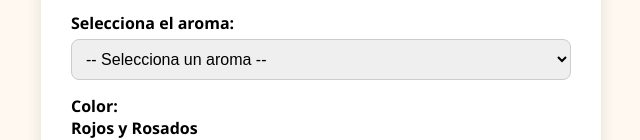
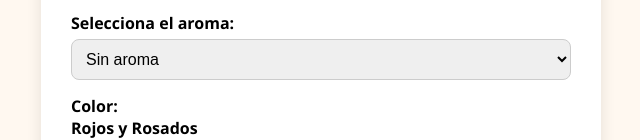
Before and after one commit to Roci01/vela-corazon-grande-aromatica, a plain HTML site: page index.html in a window 1280 px wide. Shown: the part 201-341 px from the top of the page, without its empty margins (319-959 px from the left). Drawn offline with Linux system fonts and the light colour scheme.

Commit message:
Update index.html

```diff
--- a/index.html
+++ b/index.html
@@ -108,8 +108,8 @@
       <input type="text" id="producto" value="Vela decorativa de corazón grande" readonly />
 
       <label for="aroma">Selecciona el aroma:</label>
-      <select name="aroma" id="aroma">
-        <option value="">-- Selecciona un aroma --</option>
+      <select id="aroma" onchange="actualizarPrecio()">
+        <option value="Sin aroma" selected>Sin aroma</option>
         <option value="patchouli">Terroso dulce - Pachuli</option>
         <option value="sweet orange">Naranja dulce</option>
         <option value="rose">Rosa</option>
```
